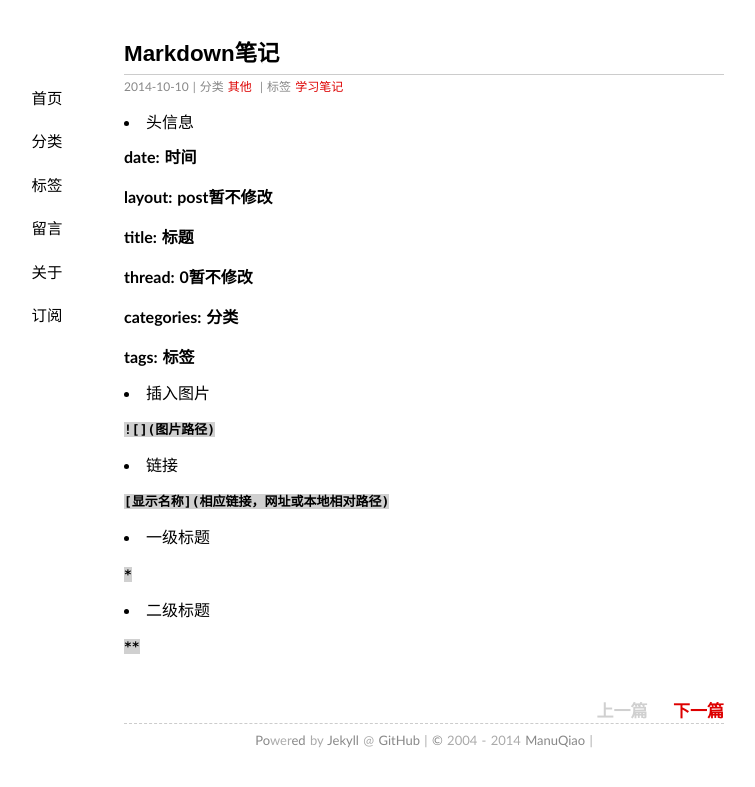
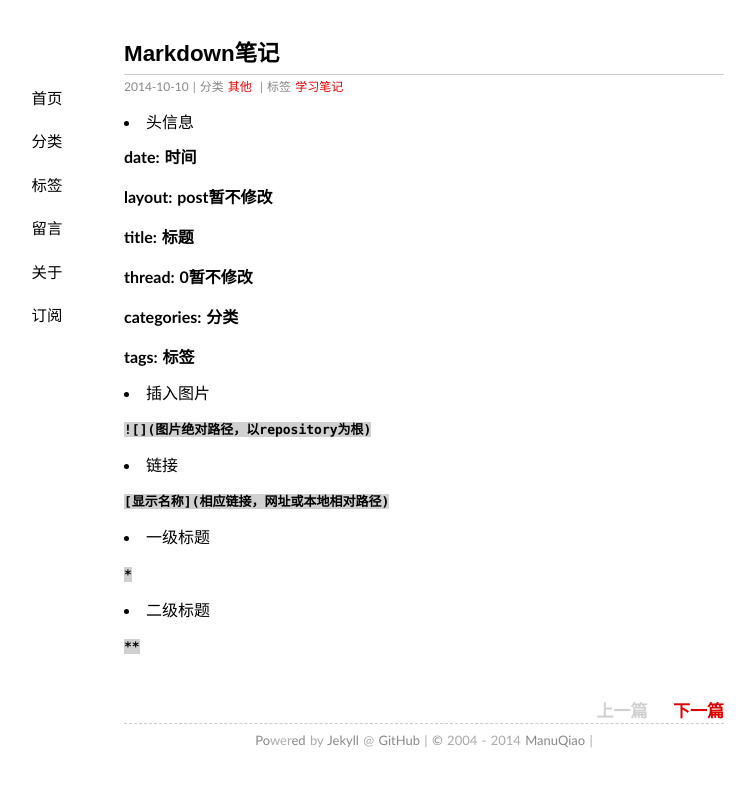
Before and after one commit to manuqiao/manuqiao.github.io, a Jekyll site: the page built from _posts/2014-10-10-markdown.md, in a window 1280 px wide. Shown: the top 787 px of the page, without its empty margins (216-971 px from the left). Built offline with Jekyll 4.4.1, drawn with Linux system fonts in a browser that asks for light colours; some web fonts are replaced; Markdown is read by kramdown in place of the engine named in the settings; comment, search, counter and statistics services are not loaded; some of the changed lines change nothing that is shown.

Commit message:
修改文章

```diff
--- a/_posts/2014-10-10-markdown.md
+++ b/_posts/2014-10-10-markdown.md
@@ -22,7 +22,7 @@ tags: 学习笔记
 
 *    插入图片
 
-**`![](图片路径)`**
+**`![](图片绝对路径，以repository为根)`**
 
 *    链接
 
```
